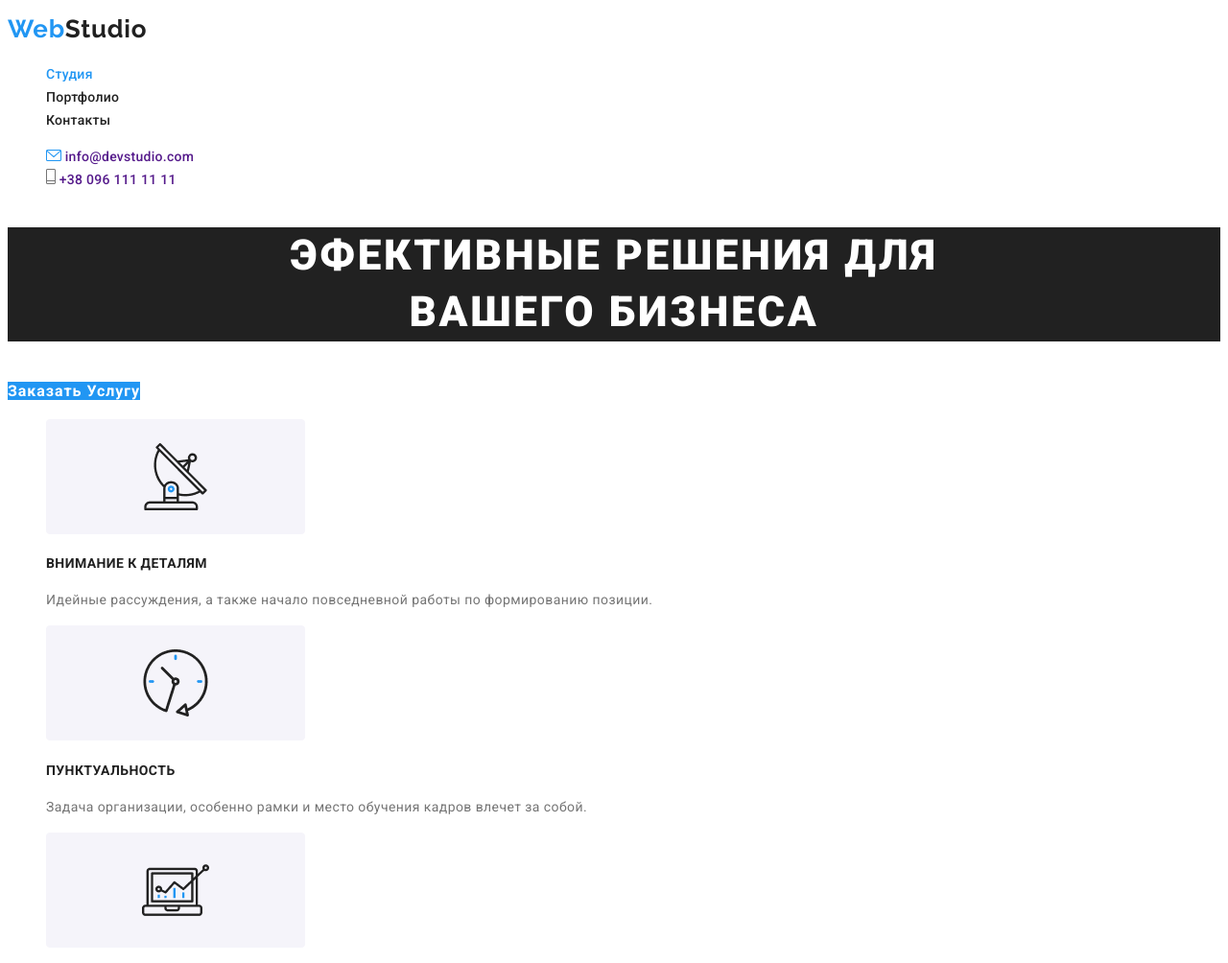
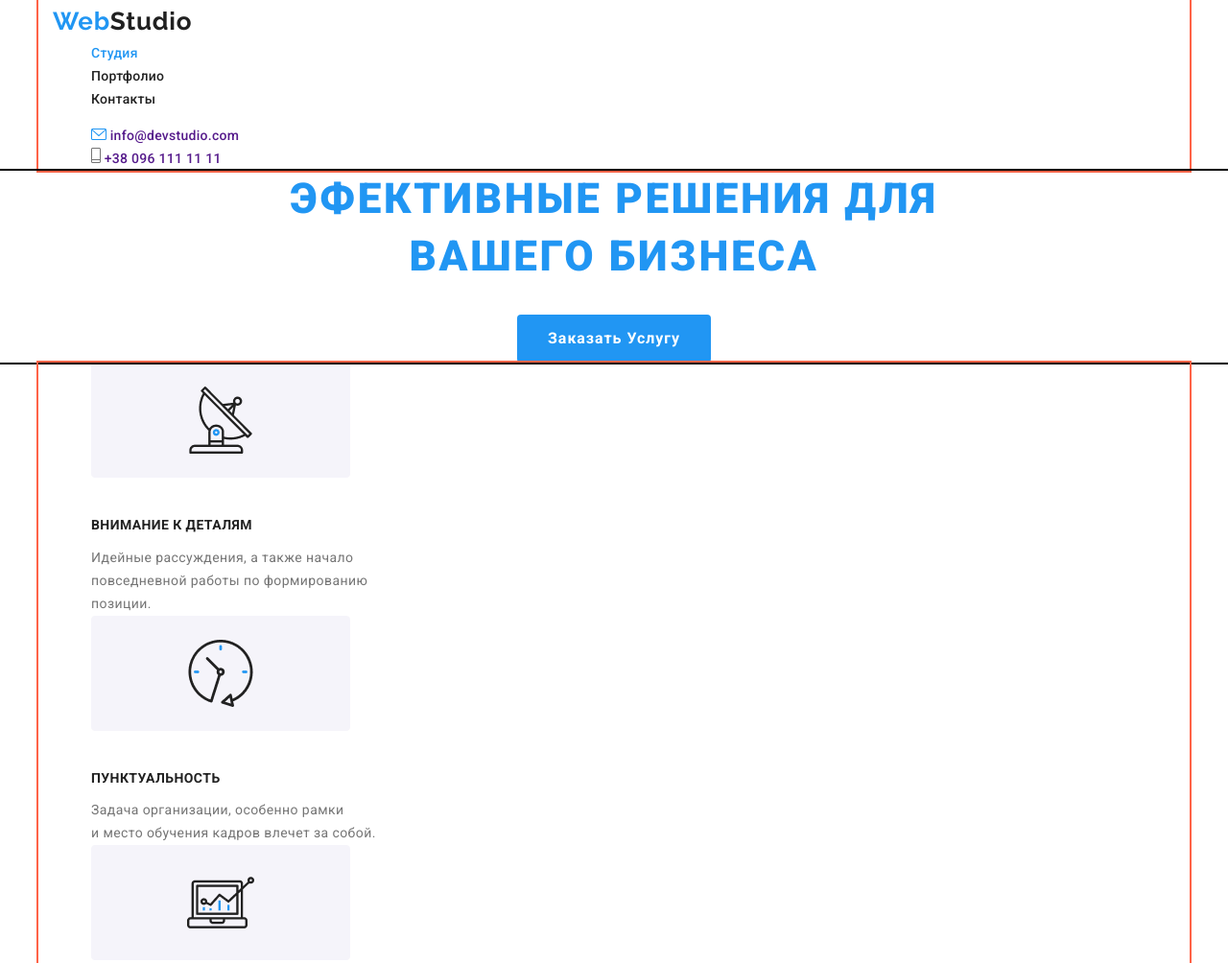
Before and after one commit to ProstoVladi/test-project-02, a plain HTML site: page index.html in a window 1280 px wide. Shown: the top 1004 px of the page at 96% size. Drawn offline with nearby package versions, Linux system fonts and the light colour scheme.

Commit message:
добавлены размеры блочного контента главной страницы

```diff
--- a/css/styles.css
+++ b/css/styles.css
@@ -21,8 +21,20 @@ body {
     line-height: 1.71;
 }
 
+.container {
+    width: 1200px;
+    margin-left: auto;
+    margin-right: auto;
+    padding-left: 15px;
+    padding-right: 15px;
+    outline: 2px solid tomato;
+}
+
 .list {
     list-style: none;
+
+    margin-top: 0px;
+    margin-bottom: 0px;
 }
 
 /*хедер */
@@ -70,26 +82,46 @@ body {
         font-weight: 500;
         letter-spacing: 0.28px;
         text-decoration: none;
+
+
+}
+.contacts {
+    margin-bottom: 0px;
 }
 
+
 /* hero */
+.hero {
+    text-align: center;
+
+    outline: 2px solid black;
+
+}
 .hero .hero-title {
-    color: var(--primary-bgc-color);
-    background-color: var(--title-text-color);
-    text-align: center;
+    margin-top: 0px;
+    margin-bottom: 30px;
+
+    color: var(--accent-color);
     font-size: 44px;
     font-weight: 900;
     line-height: 1.36;
     letter-spacing: 2.64px;
 }
 
+
 /* section */
+.section {
+    margin-bottom: 94px;
+}
 .title {
     color: var(--title-text-color);
     font-size: 36px;
     font-weight: 700;
     letter-spacing: 1.08px;
     text-align: center;
+
+    margin-top: 0px;
+    margin-bottom: 50px;
 }
 
 
@@ -100,6 +132,16 @@ body {
     font-size: 14px;
     font-weight: 700;
     text-transform: uppercase;
+
+    margin-top: 30px;
+    margin-bottom: 0px;
+}
+.feature .text {
+    margin-top: 10px;
+    margin-bottom: 0px;
+}
+.feature {
+    margin-bottom: 94px;
 }
 
 /* team */
@@ -108,12 +150,18 @@ body {
     font-size: 16px;
     font-weight: 500;
     letter-spacing: 0.48px;
+
+    margin-top: 30px;
+    margin-bottom: 0px;
 }
 
 .section .job-title {
     font-size: 16px;
     font-weight: 400;
     letter-spacing: 0.48px;
+
+    margin-top: 10px;
+    margin-bottom: 16px;
 }
 .team-list a:hover,
 .team-list a:focus {
@@ -126,15 +174,24 @@ body {
 
 /* button */
 .button {
+    display: inline-block;
+    border-radius: 4px;
+    padding: 10px 32px;
+
     color: var(--primary-bgc-color);
     background-color: var(--accent-color);
-    text-align: center;
     font-size: 16px;
     font-weight: 700;
     line-height: 1.88;
     letter-spacing: 0.96px;
     text-decoration: none;
+    text-align: center;
 }
+/* .button:hover,
+.button:focus {
+    color: var(--accent-color);
+    background-color: var(--primary-bgc-color);
+} */
 
 /* футер */
 .footer {
--- a/index.html
+++ b/index.html
@@ -7,6 +7,7 @@
     <link rel="preconnect" href="https://fonts.googleapis.com">
     <link rel="preconnect" href="https://fonts.gstatic.com" crossorigin>
     <link href="https://fonts.googleapis.com/css2?family=Oleo+Script&family=Raleway:wght@700&family=Roboto:wght@400;500;700;900&display=swap" rel="stylesheet">
+    <link rel="stylesheet" href="https://cdnjs.cloudflare.com/ajax/libs/modern-normalize/2.0.0/modern-normalize.min.css">
     <link rel="stylesheet" href="./css/styles.css">
 </head>
 
@@ -14,6 +15,7 @@
 
     <!-- Хедер -->
     <header class="header">
+        <div class="container">
             <nav>
                 <a href="./index.html" class="logo"><span class="accent">Web</span>Studio</a>
                 <ul class="site-nav list">
@@ -33,6 +35,7 @@
                     <a href="" class="contact-list">+38 096 111 11 11</a>
                 </li>
             </ul>
+        </div>
 </header>
 
 <!-- Главная -->
@@ -40,39 +43,41 @@
 
     <!-- Герой -->
     <section class="hero">
-    <h1 class="hero-title">ЭФЕКТИВНЫЕ РЕШЕНИЯ ДЛЯ <br/> ВАШЕГО БИЗНЕСА</h1>
+        <h1 class="hero-title">ЭФЕКТИВНЫЕ РЕШЕНИЯ ДЛЯ <br /> ВАШЕГО БИЗНЕСА</h1>
         <a href="" class="button">Заказать Услугу</a>
-
     </section>
 
 <!-- Преимущества -->
 <section class="feature">
+    <div class="container">
         <ul class="list">
             <li>
                 <img src="./imeges/advantages/Attentions.png" alt="Спутниковая антена">
                 <h2 class="feature-title">ВНИМАНИЕ К ДЕТАЛЯМ</h2>
-        <P>Идейные рассуждения, а также начало повседневной работы по формированию позиции.</P>
+                <p class="text">Идейные рассуждения, а также начало <br> повседневной работы по формированию <br> позиции.</p>
             </li>
             <li>
                 <img src="./imeges/advantages/Time.png" alt="Часы">
                 <h2 class="feature-title">ПУНКТУАЛЬНОСТЬ</h2>
-        <P>Задача организации, особенно рамки и место обучения кадров влечет за собой.</P>
+                <P class="text">Задача организации, особенно рамки <br> и место обучения кадров влечет за собой.</P>
             </li>
             <li>
                 <img src="./imeges/advantages/Plans.png" alt="График">
                 <h2 class="feature-title">ПЛАНИРОВАНИЕ</h2>
-        <p>Так же консультация с широким активом в значительной степени предопределяет.</p>
+                <p class="text">Так же консультация с широким активом <br> в значительной степени предопределяет.</p>
             </li>
             <li>
                 <img src="./imeges/advantages/Technology.png" alt="Космонавт">
                 <h2 class="feature-title">СОВРЕМЕННЫЕ ТЕХНОЛОГИИ</h2>
-        <p> Значимость этих проблем так очевидна, что реализация плановых задач.</p>
+                <p class="text"> Значимость этих проблем так очевидна, <br> что реализация плановых задач.</p>
             </li>
         </ul>
+    </div>
 </section>
 
 <!-- Чем мы занимаеся -->
 <section class="section">
+    <div class="container">
         <h2 class="title">Чем мы занимаемся</h2>
         <ul class="list">
             <li>
@@ -91,10 +96,13 @@
                 </a>
             </li>
         </ul>
+    </div>
+
 </section>
 
 <!-- Наша команда  -->
 <section class="section">
+    <div class="container">
         <h2 class="title">Наша команда</h2>
         <ul class="team-list list">
             <li>
@@ -134,11 +142,13 @@
                 <a href="" aria-label="Ссылка на LinkedIn">LinkedIn</a>
             </li>
         </ul>
+    </div>
 </section>
 
 <!-- Постоянные клиенты -->
 <section class="section">
-    <h2 class="title">Постоянные  клиенты</h2>
+    <div class="container">
+        <h2 class="title">Постоянные клиенты</h2>
         <ul class="list">
             <li>
                 <a href="">
@@ -170,9 +180,8 @@
                     <img src="./imeges/Regular-customers/Client6.svg" alt="Логотип потоянного клиента">
                 </a>
             </li>
-
         </ul>
-
+    </div>
 </section>
 </main>
 
@@ -181,7 +190,7 @@
     <a href="/index.html" class="logo"><span class="accent">Web</span>Studio</a>
     <ul>
         <li class="list">
-            <address class="address">м. Київ, пр-т Лесі Українки, 26</address>
+            <address class="address">Киев, пр-т Леси Украинки, 26</address>
         </li>
         <li class="list">
             <a href="" class="contact-list">
```
Also changed, not shown: portfolio.html (+8 -8 lines). Lines whose indentation alone changed are shown as unchanged.
